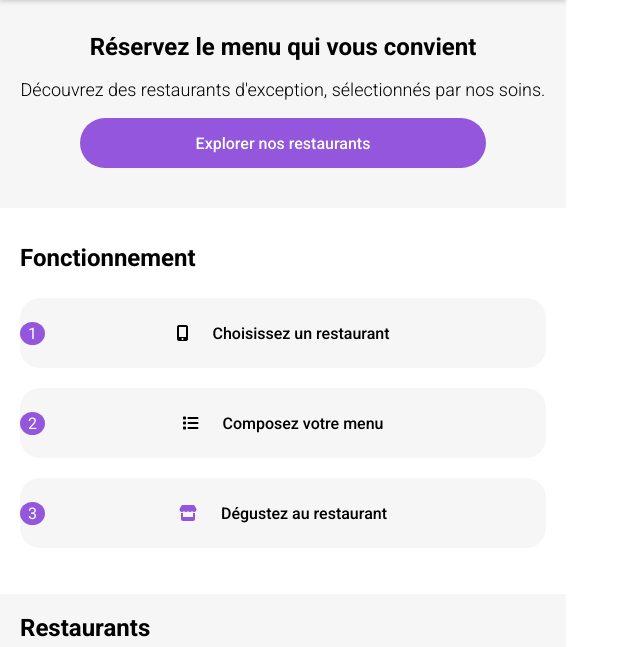
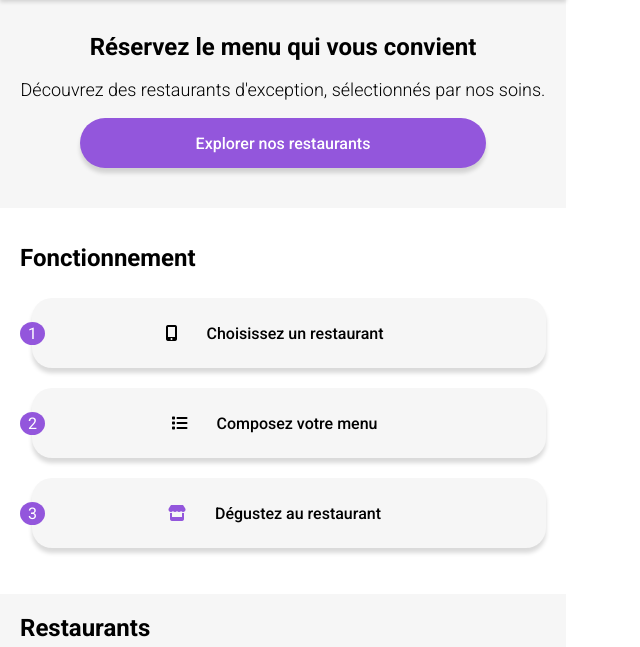
Before and after one commit to Josef1923/Projet3_Oh-My-Food, a website: page index.html in a window 1280 px wide. Shown: the part 153-800 px from the top of the page, without its empty margins (0-640 px from the left). Drawn offline with Linux system fonts and the light colour scheme; a web font is replaced by a local one.

Commit message:
maj shadow général

```diff
--- a/SASS/stylesmain.scss
+++ b/SASS/stylesmain.scss
@@ -30,7 +30,7 @@ body {
     align-items: center;
     box-shadow: 0px 5px 4px #00000026;
     position: relative;
-    z-index: 2;
+    z-index: 1;
 
     img {
         width: 50%;
@@ -88,7 +88,7 @@ body {
         border-radius: 25px;
         margin-left: 80px;
         margin-right: 80px;
-
+        box-shadow: 0px 5px 4px #00000026;
     }
 }
 
@@ -106,13 +106,13 @@ body {
         display: flex;
         align-items: center;
 
+
         p {
             background-color: $main-color;
             color:white;
             border-radius: 50%;
             padding: 2px 8px;
             z-index: 2;
-
         }
 
         button {
@@ -123,13 +123,15 @@ body {
             height: 70px;
             border-radius: 20px;
             width: 100%;
-            margin-left: -25px;
+            margin-left: -13px;
             margin-top: 10px;
             margin-bottom: 10px;
+            padding-right: 35px;
+            box-shadow: 0px 5px 4px #00000026;
 
 
             i {
-                margin-right: 20px;
+                margin-right: 25px;
             }
 
             .fa-store {
```
Also changed, not shown: assets/CSS/stylesmain.css, 1 other file.
